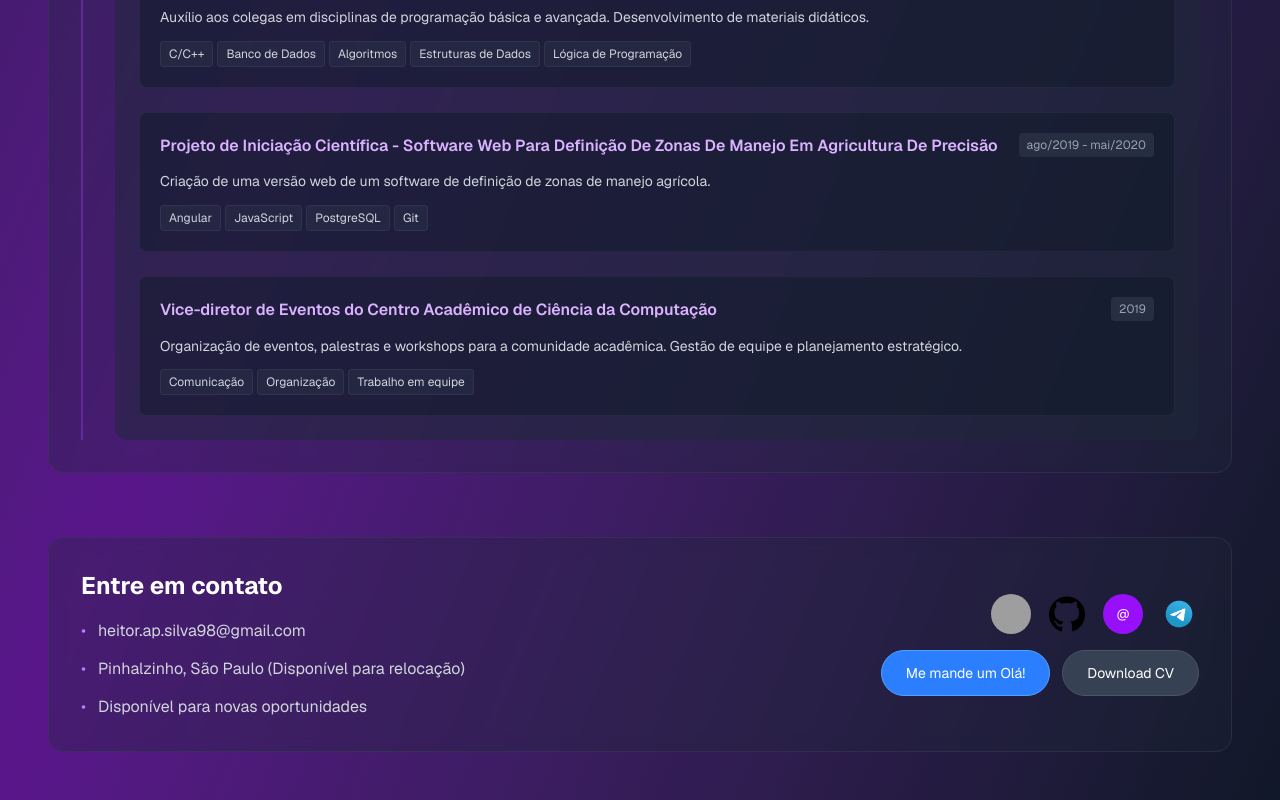
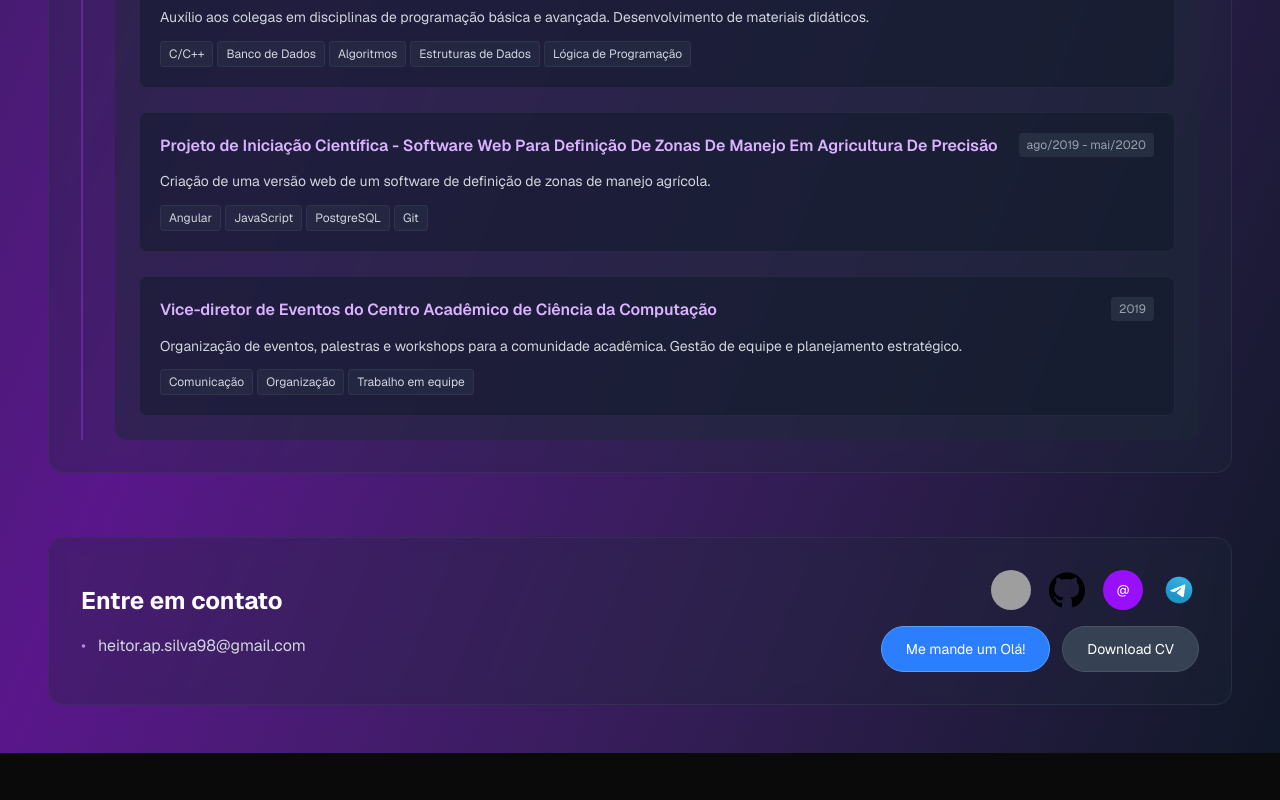
Before and after one commit to hanove/me-page, a Next.js app: page / in a window 1280 px wide. Shown: the part 2387-3187 px from the top of the page. After the commit the page ends 3140 px from the top, so only its background shows below. Built offline with nearby package versions, Linux system fonts and the light colour scheme; grey boxes are pictures that could not be loaded.

Commit message:
fix: small fix

```diff
--- a/app/page.js
+++ b/app/page.js
@@ -313,14 +313,14 @@
                   <span className="text-purple-400">•</span>
                   <span>heitor.ap.silva98@gmail.com</span>
                 </div>
-                <div className="flex items-center gap-3">
+                {/* <div className="flex items-center gap-3">
                   <span className="text-purple-400">•</span>
                   <span>{t.contact.location}</span>
                 </div>
                 <div className="flex items-center gap-3">
                   <span className="text-purple-400">•</span>
                   <span>{t.contact.available}</span>
-                </div>
+                </div> */}
               </div>
             </div>
 
```
